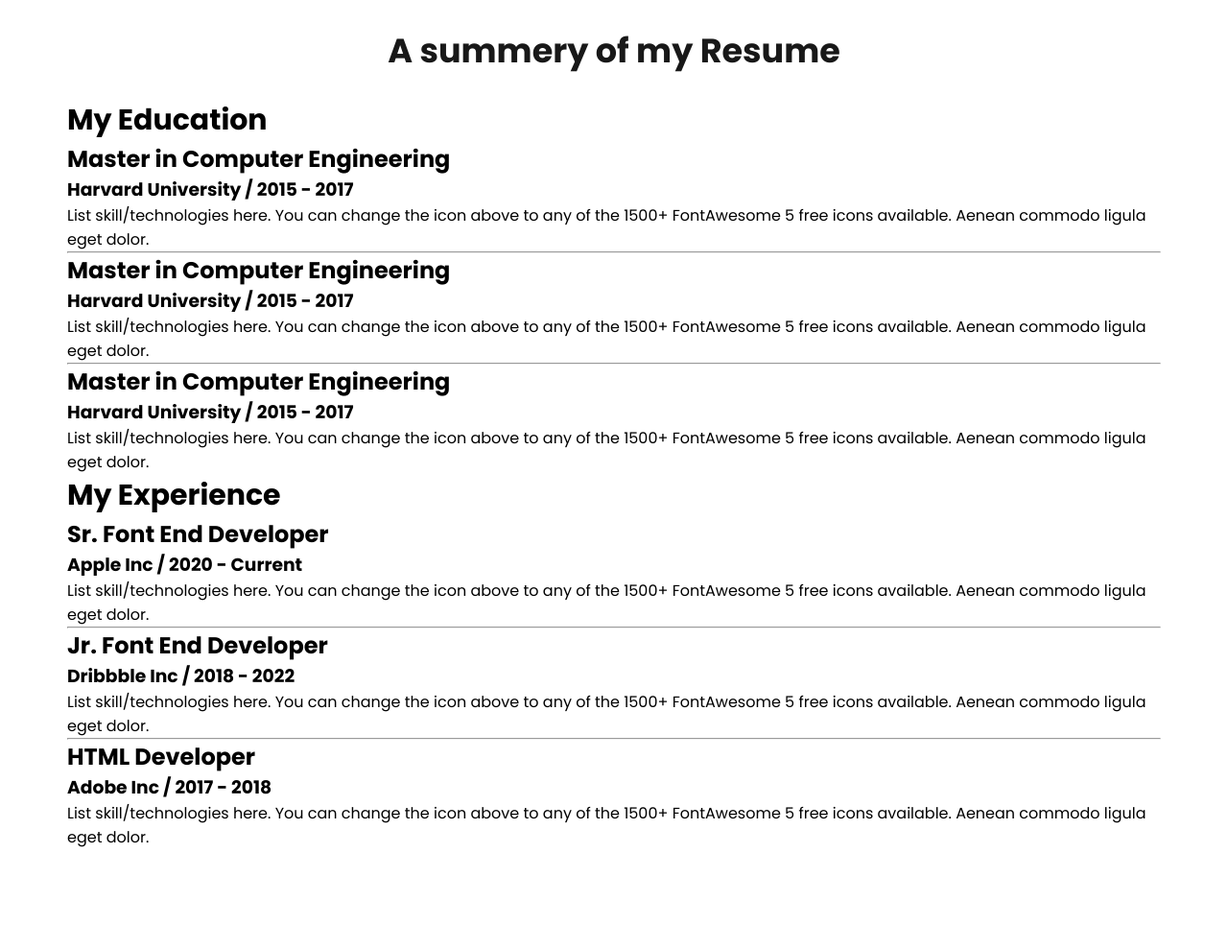
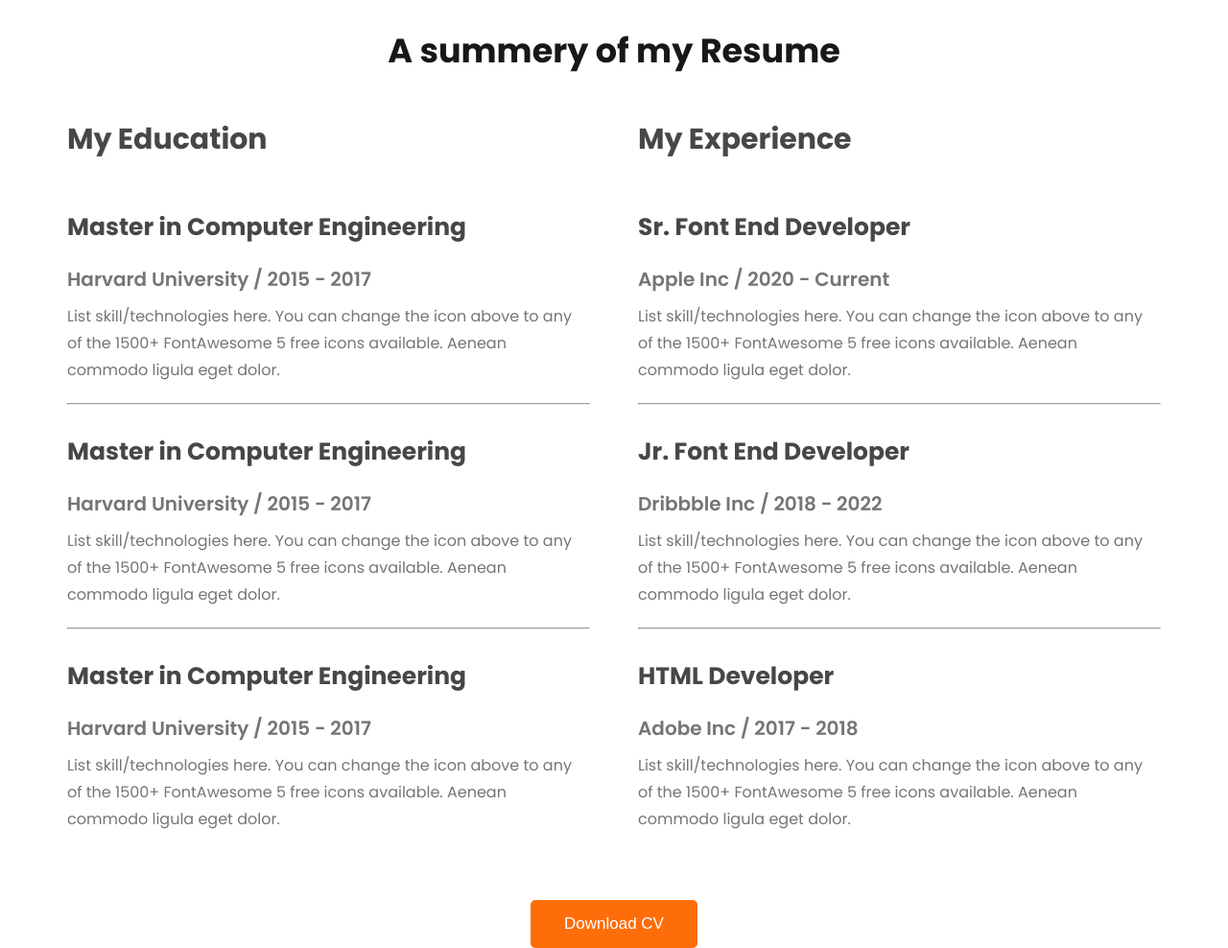
Before and after one commit to ehisawesome/Developer_Portfolio, a plain HTML site: page index.html in a window 1280 px wide. Shown: the part 2299-3287 px from the top of the page at 96% size. Before the commit the page ends 3184 px from the top, so only its background shows below. Drawn offline with Linux system fonts and the light colour scheme.

Commit message:
Added Resume Section.

```diff
--- a/Styles/style.css
+++ b/Styles/style.css
@@ -151,7 +151,40 @@ main{
 /* Resume Section */
 
 .resume-column-title{
-    color: #474747);
+    color: #474747;
     font-size: 30px;
     font-weight: 700;
+    padding: 20px 0px;
 }
+.resume-container{
+    display: flex;
+    gap: 50px;
+}
+.resume-item{
+    margin: 20px 0px;
+}
+.resume-item-desc{
+    color: #757575;
+    font-size: 16px;
+    font-weight: 400;
+    line-height: 28px;
+}
+.resume-item-institute{
+    color: #757575;
+    font-size: 20px;
+    font-weight: 600;
+    line-height: normal;
+    padding: 10px 0px;
+}
+.resume-item-title{
+    padding: 10px 0px;
+    color: #474747;
+    font-size: 25px;
+    font-weight: 700;
+
+}
+
+.download-cv{
+    text-align: center;
+    margin-top: 50px;
+}
--- a/index.html
+++ b/index.html
@@ -129,6 +129,9 @@
                     </div>
                 </div>
             </div>
+            <div class="download-cv">
+                <button class="btn-primary">Download CV</button>
+            </div>
         </section>
     </main>
     <footer>
```
